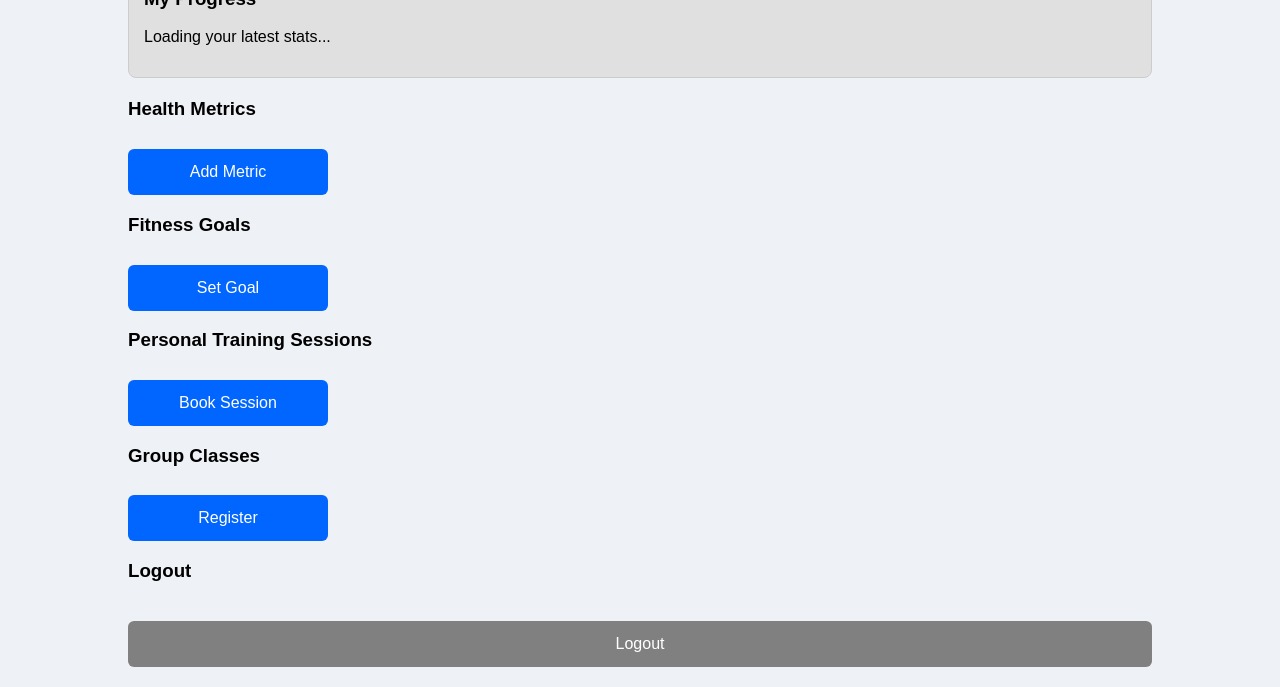
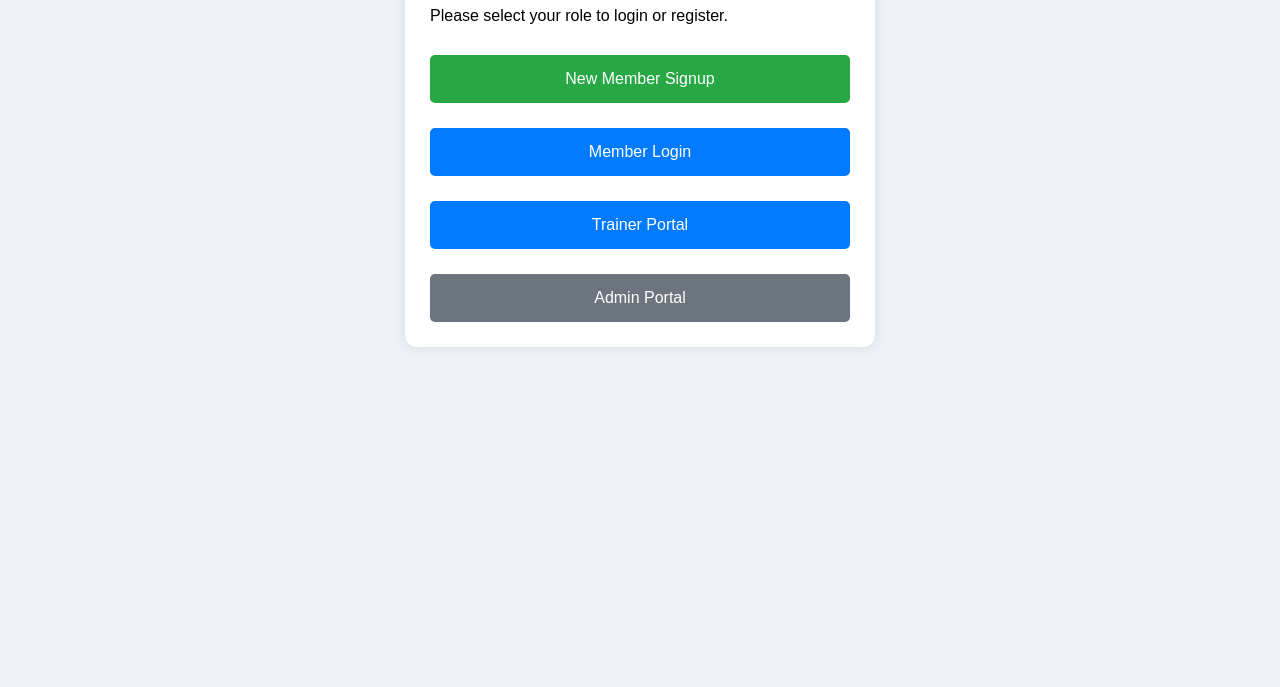
Before and after one commit to DonYall/comp3005-project, a website: page website/index.html in a window 1280 px wide. Shown: the part 138-825 px from the top of the page. After the commit the page ends 800 px from the top, so only its background shows below. Drawn offline with Linux system fonts and the light colour scheme.

Commit message:
Add files via upload

```diff
--- a/website/index.html
+++ b/website/index.html
@@ -1,35 +1,52 @@
-\<!DOCTYPE html>
+<!DOCTYPE html>
 <html>
 <head>
-    <title>Member Dashboard</title>
+    <title>Health & Fitness Club</title>
     <link rel="stylesheet" href="styles.css">
+    <style>
+        .menu-grid {
+            display: grid;
+            gap: 15px;
+            margin-top: 20px;
+        }
+        .role-btn {
+            padding: 15px;
+            font-size: 16px;
+            cursor: pointer;
+            background-color: #007bff;
+            color: white;
+            border: none;
+            border-radius: 5px;
+            transition: background 0.3s;
+        }
+        .role-btn:hover { background-color: #0056b3; }
+        .role-btn.secondary { background-color: #28a745; }
+        .role-btn.admin { background-color: #6c757d; }
+    </style>
 </head>
 <body>
 
-<div class="navbar">Member Dashboard</div>
+<div class="card">
+    <h1>Fitness Club Portal</h1>
+    <p>Please select your role to login or register.</p>
 
-<div class="container">
+    <div class="menu-grid">
+        <button class="role-btn secondary" onclick="redirect('signup.html')">
+            New Member Signup
+        </button>
 
-    <div id="dashboard-stats" style="background: #e0e0e0; padding: 15px; margin-bottom: 20px; border-radius: 8px; border: 1px solid #ccc;">
-        <h3>My Progress</h3>
-        <p>Loading your latest stats...</p>
+        <button class="role-btn" onclick="redirect('member.html')">
+            Member Login
+        </button>
+
+        <button class="role-btn" onclick="redirect('trainer-login.html')">
+            Trainer Portal
+        </button>
+
+        <button class="role-btn admin" onclick="redirect('admin-login.html')">
+            Admin Portal
+        </button>
     </div>
-
-    <h3>Health Metrics</h3>
-    <button class="page-btn" onclick="todo('Add health metric')">Add Metric</button>
-
-    <h3>Fitness Goals</h3>
-    <button class="page-btn" onclick="todo('Add fitness goal')">Set Goal</button>
-
-    <h3>Personal Training Sessions</h3>
-    <button class="page-btn" onclick="bookPTSession()">Book Session</button>
-
-    <h3>Group Classes</h3>
-    <button class="page-btn" onclick="todo('Register for class')">Register</button>
-
-    <h3>Logout</h3>
-    <button onclick="redirect('index.html')" class="back-btn">Logout</button>
-
 </div>
 
 <script src="scripts.js"></script>
```
